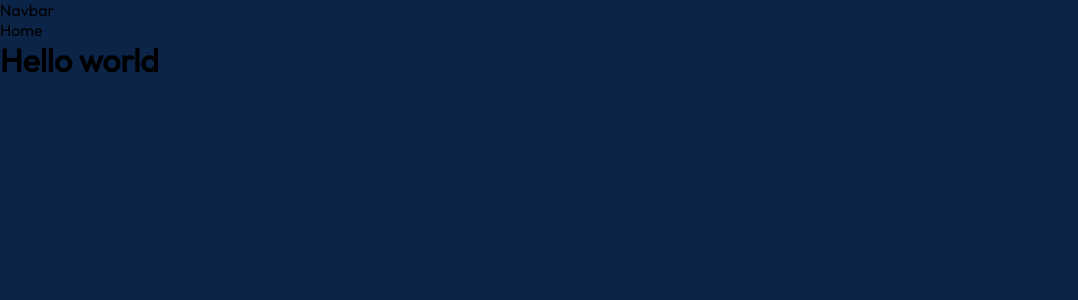
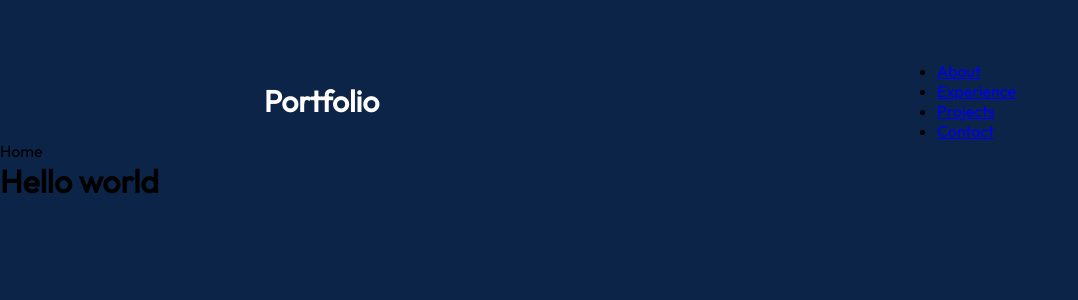
Before and after one commit to wolterbwambale/my_portfolio, a React (Create React App) app: page / in a window 1280 px wide. Shown: the top 300 px of the page, without its empty margins (0-1078 px from the left). Built offline with nearby package versions, Linux system fonts and the light colour scheme.

Commit message:
update the file

```diff
--- a/src/components/Navbar/Navbar.css
+++ b/src/components/Navbar/Navbar.css
@@ -0,0 +1,19 @@
+.navbar{
+    position: relative;
+    display: flex;
+    align-items: center;
+    justify-content: space-around;
+    gap: 30px;
+    padding-top: 61px;
+}
+
+.logo{
+    font-size: 30px;
+    font-weight:600;
+    text-decoration: none;
+    color: #fff;
+}
+
+.menu{
+    display: flex;
+}
--- a/src/components/Navbar/Navbar.js
+++ b/src/components/Navbar/Navbar.js
@@ -2,7 +2,25 @@ import React from 'react';
 import './Navbar.css';
 
 const Navbar = () => (
-  <div>Navbar</div>
+  <nav className="navbar">
+    <a className="logo" href="/">Portfolio</a>
+    <div className="menu">
+      <ul className="menuItems">
+        <li>
+          <a href="#about">About</a>
+        </li>
+        <li>
+          <a href="#experiences">Experience</a>
+        </li>
+        <li>
+          <a href="#projects">Projects</a>
+        </li>
+        <li>
+          <a href="#contact">Contact</a>
+        </li>
+      </ul>
+    </div>
+  </nav>
 );
 
 export default Navbar;
```
Also changed, not shown: src/components/Contact/Contact.css (added), src/components/Contact/Contact.js (added).
